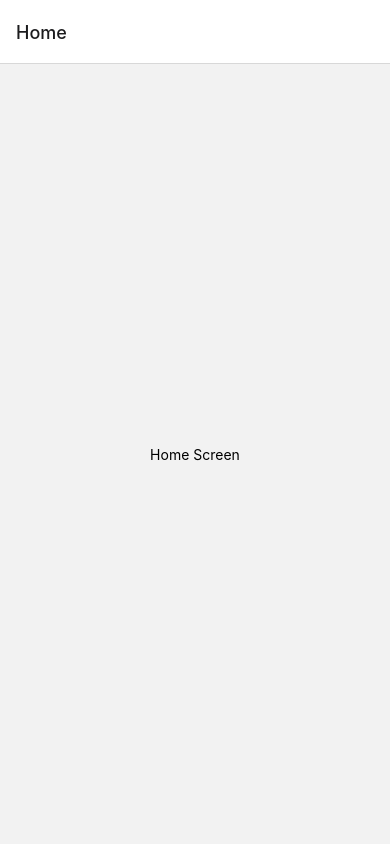
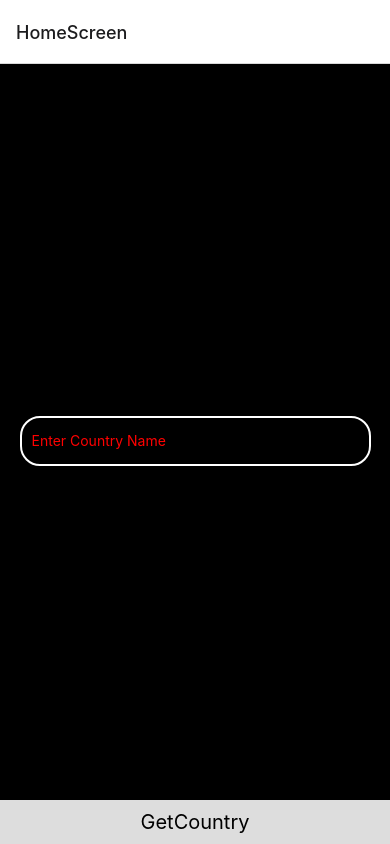
Before and after one commit to Ayush-khade/WeatherApp, a React Native app: screen / in a window 390 px wide. Built offline with nearby package versions, Linux system fonts and the light colour scheme.

Commit message:
new commit

```diff
--- a/App.tsx
+++ b/App.tsx
@@ -1,25 +1,76 @@
 // In App.js in a new project
 
 import * as React from 'react';
-import { View, Text } from 'react-native';
+import { View, Text, TextInput, TouchableOpacity } from 'react-native';
 import { NavigationContainer } from '@react-navigation/native';
 import { createNativeStackNavigator } from '@react-navigation/native-stack';
+import CapitalDetails from './screens/CapitalDetails';
+import CountryDetails from './screens/CountryDetails';
 
-function HomeScreen() {
-  return (
-    <View style={{ flex: 1, alignItems: 'center', justifyContent: 'center' }}>
-      <Text>Home Screen</Text>
+const HomeScreen=({navigation}:any)=> {
+  const [country,setCoutry] = React.useState('');
+
+  const getCountry = () => {
+    return fetch('https://restcountries.com/v3.1/name/'+country+'?fullText=true')
+      .then(response => response.json())
+      .then(json => {
+        console.log(json[0].capital[0]);
+        console.log(json[0].region);
+        console.log(json[0].languages.hin);
+        console.log(json[0].translations.bre.official);
+
+        console.log(json[0].flags.png);
+        let data:any={
+          capital:json[0].capital[0],
+          region:json[0].region,
+          flags:json[0].flags.png,
+          language:json[0].languages.hin,
+          translations:json[0].translations.bre.official
+        };
+        navigation.navigate('CountryDetails',{data:data});
+      })
+      .catch((error:any) => {
+        console.error(error);
+      });
+  };
+
+  return (<>
+    <View style={{flex:1,  alignItems: 'center', justifyContent: 'center',backgroundColor:"#000000" }}>
+      <Text>This is Hemant Sonkusare!</Text>
+      <TextInput
+      style={{borderWidth:2,borderColor:"#ffffff",color:"#ffffff",padding:10,margin:1,borderRadius:20,textAlign:"left",height:50,width:"90%"}}
+      placeholder='Enter Country Name'
+      placeholderTextColor={"red"}
+      value={country}
+      onChangeText={setCoutry}
+      />
+
     </View>
+    <View style={{}}>
+    <TouchableOpacity
+    //onPress={[getCountry,navigation.navigate('CountryDetails'),{}]}
+    onPress={()=>{
+      getCountry();
+    }}
+    style={{ alignItems: 'center',
+    backgroundColor: '#DDDDDD',
+    padding: 10,borderColor:"#ffffff"}}>
+      <Text style={{fontSize:20}}>GetCountry</Text>
+    </TouchableOpacity>
+    </View>
+    </>
   );
 }
 
 const Stack = createNativeStackNavigator();
 
-function App() {
+const App=()=> {
   return (
     <NavigationContainer>
-      <Stack.Navigator>
-        <Stack.Screen name="Home" component={HomeScreen} />
+      <Stack.Navigator initialRouteName='HomeScreen'>
+        <Stack.Screen name="HomeScreen" component={HomeScreen} />
+        <Stack.Screen name="CountryDetails" component={CountryDetails} />
+        <Stack.Screen name="CapitalDetails" component={CapitalDetails} />
       </Stack.Navigator>
     </NavigationContainer>
   );
--- /dev/null
+++ b/screens/CapitalDetails.tsx
@@ -0,0 +1,24 @@
+import React from 'react';
+import {View} from 'react-native';
+
+
+const CapitalDetails=({navigation,route}:any)=>{
+const [visibility,humidity,degree,icons,tempreture,time,weather,country,name,query] = route.params.data;
+
+    return(
+        <View style={{flex:1,borderWidth:1,borderColor:"#000000"}}>
+            <View style={{flex:1,borderWidth:1,borderColor:"#000000",backgroundColor:"#de3b35",flexDirection:"row"}}>
+
+            </View>
+            <View style={{flex:1,borderWidth:1,borderColor:"#000000",backgroundColor:"#de7e35"}}></View>
+            <View style={{flex:1,borderWidth:1,borderColor:"#000000",backgroundColor:"#ded635"}}></View>
+            <View style={{flex:1,borderWidth:1,borderColor:"#000000",backgroundColor:"#96e319"}}></View>
+            <View style={{flex:1,borderWidth:1,borderColor:"#000000",backgroundColor:"#2ad1c6"}}></View>
+            <View style={{flex:1,borderWidth:1,borderColor:"#000000",backgroundColor:"#36a8f5"}}></View>
+            <View style={{flex:1,borderWidth:1,borderColor:"#000000",backgroundColor:"#7949e3"}}></View>
+            <View style={{flex:1,borderWidth:1,borderColor:"#000000",backgroundColor:"#b54ccf"}}></View>
+            <View style={{flex:1,borderWidth:1,borderColor:"#000000",backgroundColor:"#c24295"}}></View>
+        </View>
+    )
+}
+export default CapitalDetails;
--- /dev/null
+++ b/screens/CountryDetails.tsx
@@ -0,0 +1,90 @@
+import React from 'react';
+import { View, Text, Image, TouchableOpacity } from 'react-native';
+
+
+const CountryDetails = ({ route, navigation }: any) => {
+    const { capital, region, translations, language } = route.params.data;
+
+
+    const getCapital = () => {
+        return fetch('http://api.weatherstack.com/current?access_key=38354a657d7a3a01cfcdee8c9cac5db8&query=New%20Delhi')
+            .then(response => response.json())
+            .then(json => {
+                console.log(json.request.query)
+                console.log(json.location.name);
+                console.log(json.location.country);
+                console.log(json.current.weather_descriptions[0]);
+                console.log(json.current.observation_time);
+                console.log(json.current.temperature);
+                // console.log(json.current.weather_icons);
+                console.log(json.current.wind_degree);
+                console.log(json.current.humidity);
+                console.log(json.current.visibility);
+
+                let data: any = {
+                    query:json.request.query,
+                    name:json.location.name,
+                    country:json.location.country,
+                    weather:json.current.weather_descriptions[0],
+                    time:json.current.observation_time,
+                    tempreture:json.current.temperature,
+                    // icons:json.current.weather_icons,
+                    degree:json.current.wind_degree,
+                    humidity:json.current.humidity,
+                    visibility:json.current.visibility
+
+                }
+                  navigation.navigate('CapitalDetails',{data:data})
+            })
+            .catch(error => {
+                console.error(error);
+            });
+    }
+    return (
+        <View style={{ flex: 1, margin: 10 }}>
+            <View style={{ flex: 1, backgroundColor: "#ffffff", margin: 5, justifyContent: "center", marginTop: 20 }}>
+                <Image source={{ uri: "https://flagcdn.com/w320/in.png" }} style={{ height: "80%", width: "80%", justifyContent: "center", alignSelf: "center" }} />
+            </View>
+            <View style={{ flex: 2, backgroundColor: "#e667d7", flexDirection: "row", marginBottom: 40 }}>
+                <View style={{ flex: 1, backgroundColor: "#4fd6c2", margin: 3 }}>
+
+                    <View style={{ flex: 1, backgroundColor: "#3fbf97", margin: 2, justifyContent: "center" }}>
+                        <Text style={{ fontSize: 20, alignSelf: "center" }}>Capital:</Text>
+                        <Text style={{ fontSize: 20, alignSelf: "center" }}>{capital}</Text>
+                    </View>
+                    <View style={{ flex: 1, backgroundColor: "#a12325", margin: 2, justifyContent: "center" }}>
+                        <Text style={{ fontSize: 20, alignSelf: "center" }}>translations:</Text>
+                        <Text style={{ fontSize: 20, alignSelf: "center" }}>{translations}</Text>
+
+                    </View>
+                </View>
+                <View style={{ flex: 1, backgroundColor: "#db5c8b", flexDirection: "column", margin: 1 }}>
+                    <View style={{ flex: 1, backgroundColor: "#5cdb7c", margin: 1, justifyContent: "center" }}>
+                        <Text style={{ fontSize: 20, alignSelf: "center" }}>language</Text>
+                        <Text style={{ fontSize: 20, alignSelf: "center" }}>{language}</Text>
+
+                    </View>
+                    <View style={{ flex: 1, backgroundColor: "#3f76b0", margin: 1, justifyContent: "center" }}>
+                        <Text style={{ fontSize: 20, alignSelf: "center" }}>region:</Text>
+                        <Text style={{ fontSize: 20, alignSelf: "center" }}>{region}</Text>
+                    </View>
+                </View>
+            </View>
+            <View style={{}}>
+                <TouchableOpacity
+                    //onPress={[getCountry,navigation.navigate('CountryDetails'),{}]}
+                    onPress={() => {
+                        getCapital();
+                    }}
+                    style={{
+                        alignItems: 'center',
+                        backgroundColor: '#DDDDDD',
+                        padding: 10, borderColor: "#ffffff"
+                    }}>
+                    <Text style={{ fontSize: 20 }}>GetCapital</Text>
+                </TouchableOpacity>
+            </View>
+        </View>
+    )
+}
+export default CountryDetails;
```
Also changed, not shown: package.json (+6 -1 lines), src/color.tsx (added, +17 -0 lines).
